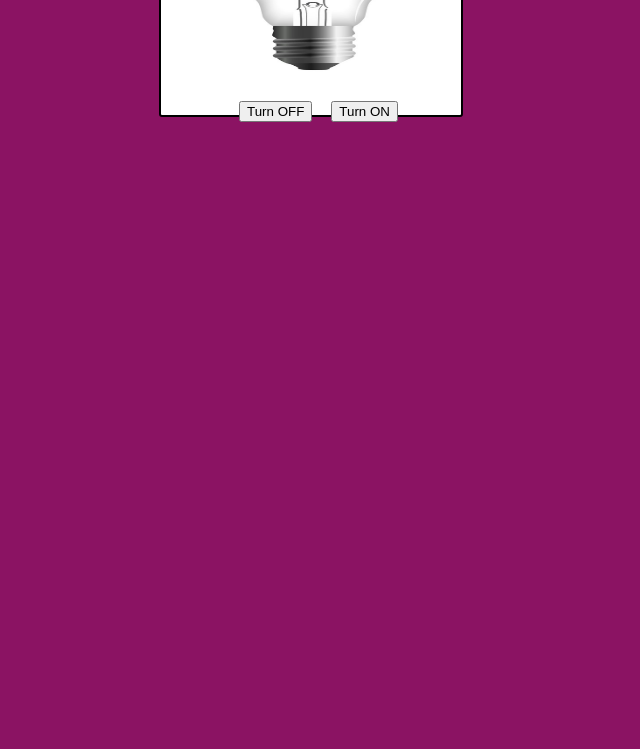
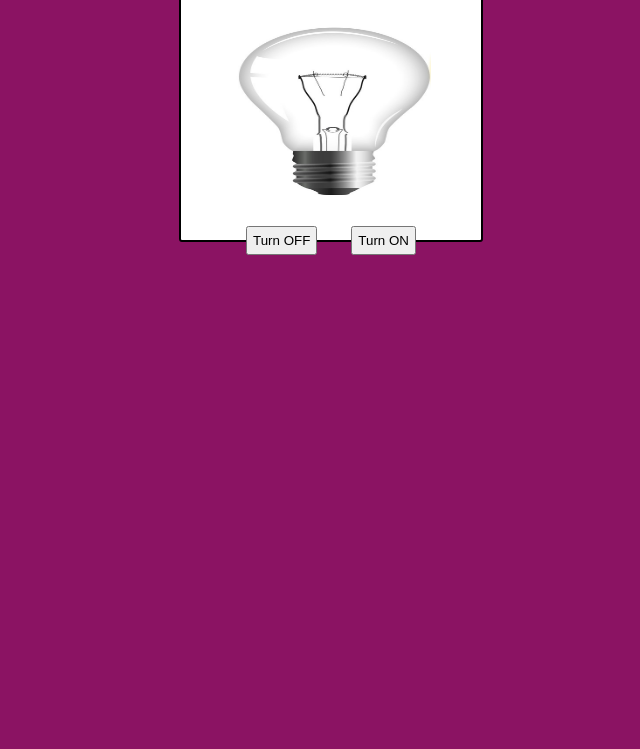
Before and after one commit to pavan9649/Bulb_operation, a plain HTML site: page index.html in a window 1280 px wide. Shown: the part 245-994 px from the top of the page, without its empty margins (329-969 px from the left). Drawn offline with Linux system fonts and the light colour scheme.

Commit message:
Update index.html

```diff
--- a/index.html
+++ b/index.html
@@ -13,9 +13,9 @@
             display: block;
             width: 300px;
             height: 350px;
-            top: 50%;
-            left: 50%;
-            margin: auto;
+            position: relative;
+            top: 125px;
+            left: 500px;
             margin-bottom: 50%;
             border: 2px solid black;
             border-radius: 3px;
@@ -33,6 +33,12 @@
         #first{
             margin: 15px;
             text-align: center;
+            padding: 5px;
+        }
+        #second{
+            margin: 15px;
+            text-align: center;
+            padding: 5px;
         }
 
 
```
